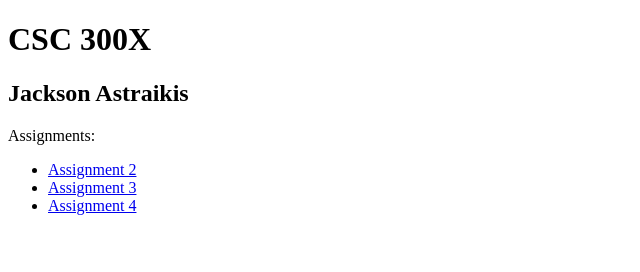
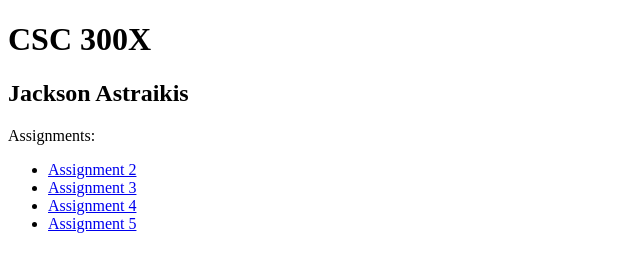
Before and after one commit to astraikis/astraikis.github.io, a plain HTML site: page index.html in a window 1280 px wide. Shown: the whole page, without its empty margins (0-640 px from the left). Drawn offline with Linux system fonts and the light colour scheme.

Commit message:
Add assignment 5 link.

```diff
--- a/index.html
+++ b/index.html
@@ -14,6 +14,7 @@
         <li><a href="./csc300x-hw2/index.html">Assignment 2</a></li>
         <li><a href="./csc300x-hw3/index.html">Assignment 3</a></li>
         <li><a href="./csc300x-hw4/index.html">Assignment 4</a></li>
+        <li><a href="./csc300x-hw5/index.html">Assignment 5</a></li>
     </ul>
   </body>
 </html>
```
